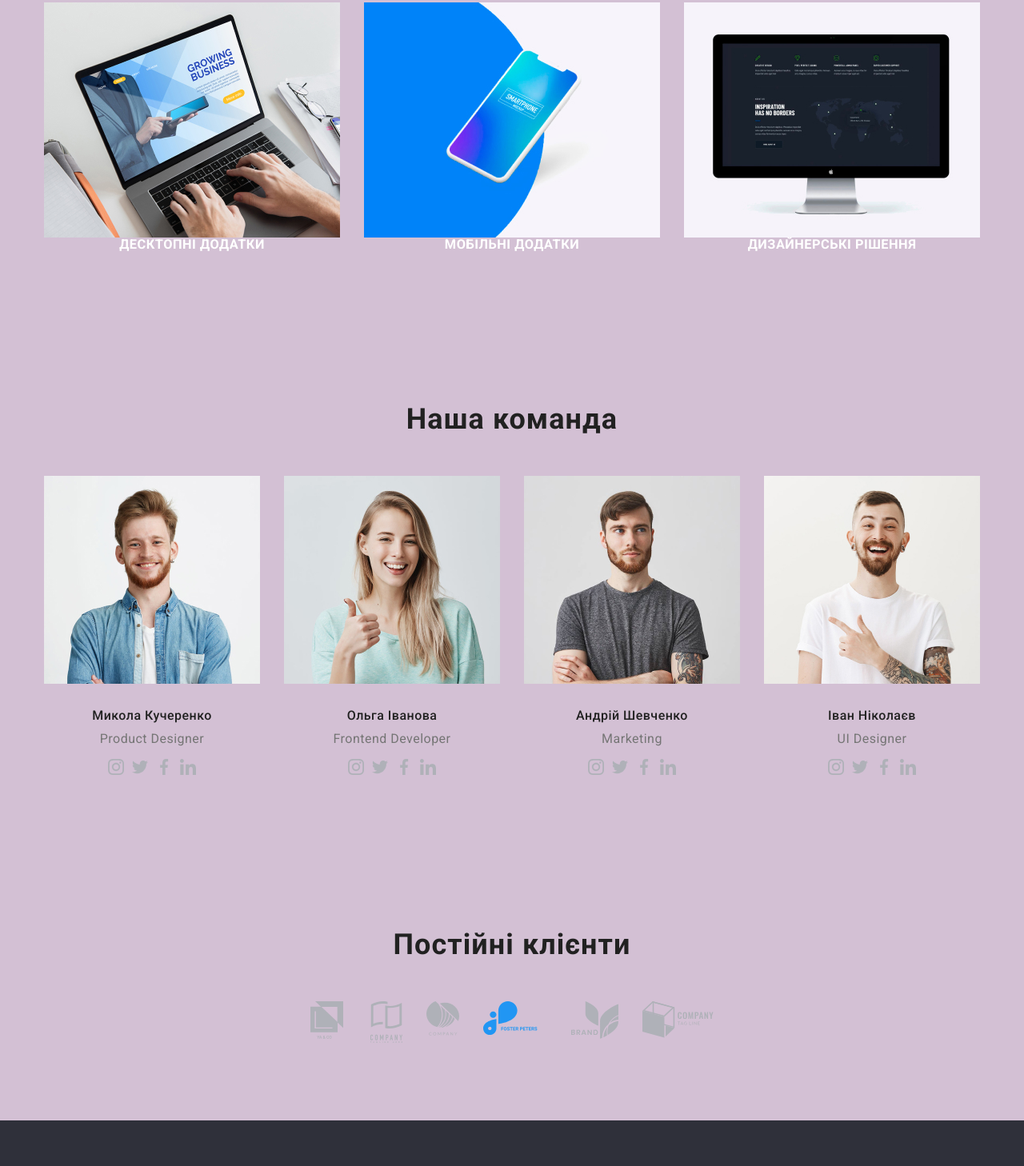
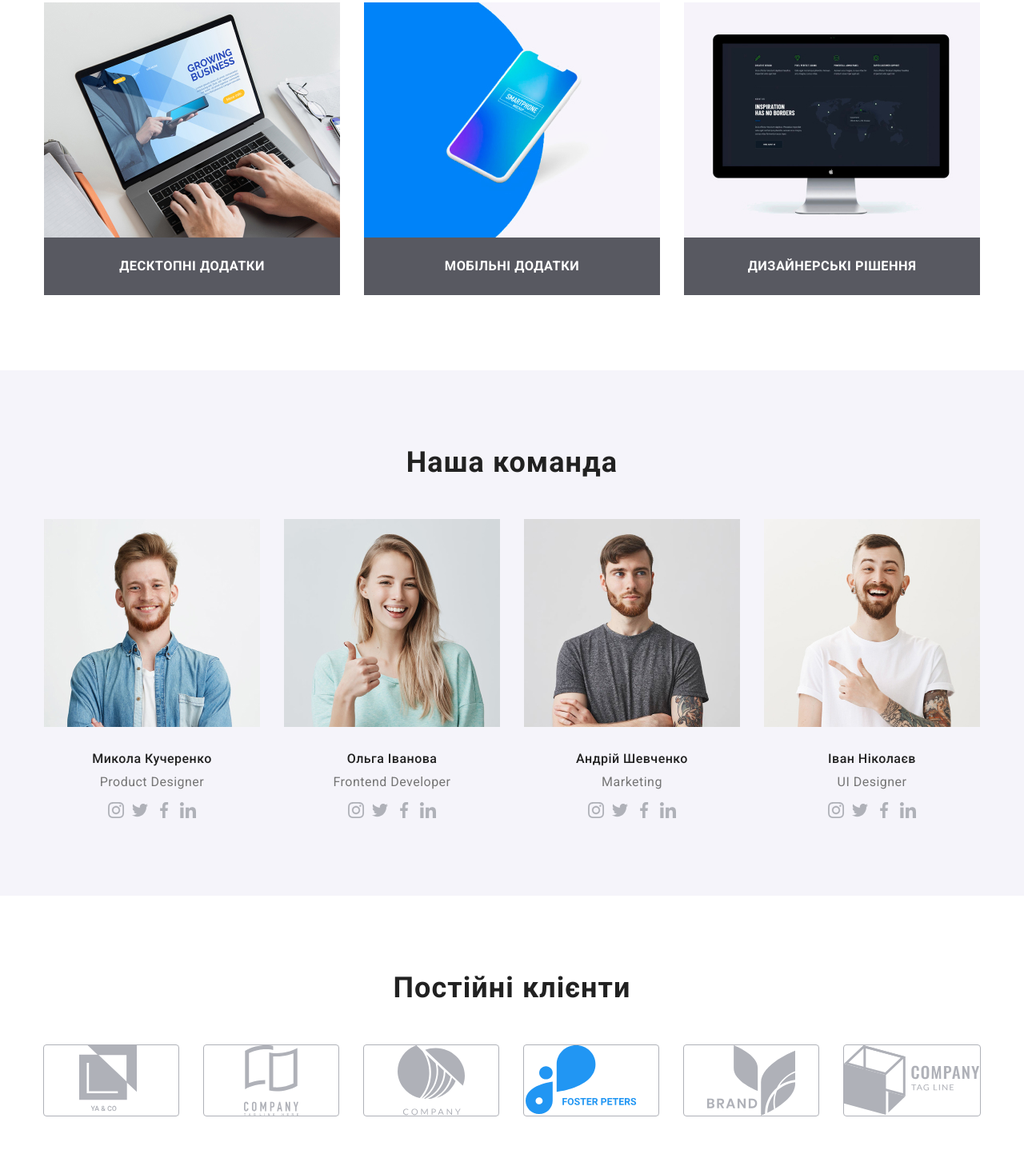
Before and after one commit to irynapalas/goit-markup-hw-04, a plain HTML site: page index.html in a window 1280 px wide. Shown: the part 1255-2713 px from the top of the page at 80% size. Drawn offline with Linux system fonts and the light colour scheme.

Commit message:
Changes due to remarks to HW3: position of main clients logo in section; background-color for whole site
Also added overlay image an gradient for hero-section

```diff
--- a/css/style.css
+++ b/css/style.css
@@ -25,7 +25,7 @@ body {
 	line-height: 1.143;
 	letter-spacing: 0.02em;
 	color: var(--primary-text-color);
-	background: var(--temporary-background-color);
+	/* background: var(--temporary-background-color); */
 }
 
 /* Container */
@@ -144,9 +144,17 @@ body {
 
 /*Section Hero*/
 .hero {
+	max-width: 1600px;
+	height: 600px;
+	margin-left: auto;
+	margin-right: auto;
 	padding-top: 200px;
 	padding-bottom: 200px;
+
+	background-image: linear-gradient(rgba(47, 48, 58, 0.8), rgba(47, 48, 58, 0.8)),
+		url(../images/hiro-section/hiro-img.jpg);
 	text-align: center;
+	/* background-color: var(--temporary-background-color); */
 }
 .hero-title {
 	font-weight: 900;
@@ -234,12 +242,23 @@ body {
 	color: var(--title-text-color);
 	text-align: center;
 }
+.overlay-title {
+	padding-top: 27px;
+	padding-bottom: 27px;
+	background: rgba(47, 48, 58, 0.8);
+}
 
 .content-img {
 	display: block;
 }
 
 /*Section Our team*/
+.our-team {
+	max-width: 1600px;
+	margin-left: auto;
+	margin-right: auto;
+	background-color: #f5f4fa;
+}
 .team-list {
 	display: flex;
 }
@@ -283,9 +302,20 @@ body {
 .clients-list-item:not(:last-child) {
 	margin-right: 30px;
 }
+.client-btn {
+	display: flex;
+	min-width: 170px;
+	height: 90px;
+	border: 1px solid #afb1b8;
+	border-radius: 4px;
+	justify-content: center;
+}
 
 /*Footer Logo Address and contacts*/
 .footer {
+	max-width: 1600px;
+	margin-left: auto;
+	margin-right: auto;
 	background: #2f303a;
 }
 .footer-box {
--- a/index.html
+++ b/index.html
@@ -3,7 +3,7 @@
 	<head>
 		<meta charset="UTF-8" />
 		<meta name="viewport" content="width=device-width, initial-scale=1.0" />
-		<title>Homework3</title>
+		<title>Homework4</title>
 		<link
 			href="https://fonts.googleapis.com/css2?family=Raleway:wght@400;700&family=Roboto:wght@400;500;700&display=swap"
 			rel="stylesheet"
@@ -97,22 +97,28 @@
 					<ul class="list whatwedo-list">
 						<li class="whatwedo-list-item">
 							<img class="content-img" src="./images/our-work/ourwork1.jpg" alt="Opened PC" width="370" />
-							<h3 class="whatwedo-list-item-title">Десктопні додатки</h3>
+							<div class="overlay-title">
+								<h3 class="whatwedo-list-item-title">Десктопні додатки</h3>
+							</div>
 						</li>
 						<li class="whatwedo-list-item">
 							<img class="content-img" src="./images/our-work/ourwork2.jpg" alt="Mobile phone" width="370" />
-							<h3 class="whatwedo-list-item-title">Мобільні додатки</h3>
+							<div class="overlay-title">
+								<h3 class="whatwedo-list-item-title">Мобільні додатки</h3>
+							</div>
 						</li>
 						<li class="whatwedo-list-item">
 							<img class="content-img" src="./images/our-work/ourwork3.jpg" alt="Monitor" width="370" />
-							<h3 class="whatwedo-list-item-title">Дизайнерські рішення</h3>
+							<div class="overlay-title">
+								<h3 class="whatwedo-list-item-title">Дизайнерські рішення</h3>
+							</div>
 						</li>
 					</ul>
 				</div>
 			</section>
 
 			<!--Section Our team-->
-			<section>
+			<section class="our-team">
 				<div class="container section-vertical-padding">
 					<h2 class="section-title">Наша команда</h2>
 					<ul class="list team-list">
@@ -357,22 +363,24 @@
 					<h2 class="section-title">Постійні клієнти</h2>
 					<ul class="list clients-list">
 						<li class="clients-list-item">
-							<a href=""><img src="./images/client-logo/logo1.svg" alt="logo1" /></a>
+							<a class="client-btn" href="">
+								<img class="client-svg" src="./images/client-logo/logo1.svg" alt="logo1" />
+							</a>
 						</li>
 						<li class="clients-list-item">
-							<a href=""><img src="./images/client-logo/logo2.svg" alt="logo2" /></a>
+							<a class="client-btn" href=""><img src="./images/client-logo/logo2.svg" alt="logo2" /></a>
 						</li>
 						<li class="clients-list-item">
-							<a href=""><img src="./images/client-logo/logo3.svg" alt="logo3" /></a>
+							<a class="client-btn" href=""><img src="./images/client-logo/logo3.svg" alt="logo3" /></a>
 						</li>
 						<li class="clients-list-item">
-							<a href=""><img src="./images/client-logo/logo4.svg" alt="logo4" /></a>
+							<a class="client-btn" href=""><img src="./images/client-logo/logo4.svg" alt="logo4" /></a>
 						</li>
 						<li class="clients-list-item">
-							<a href=""><img src="./images/client-logo/logo5.svg" alt="logo5" /></a>
+							<a class="client-btn" href=""><img src="./images/client-logo/logo5.svg" alt="logo5" /></a>
 						</li>
 						<li class="clients-list-item">
-							<a href=""><img src="./images/client-logo/logo6.svg" alt="logo6" /></a>
+							<a class="client-btn" href=""><img src="./images/client-logo/logo6.svg" alt="logo6" /></a>
 						</li>
 					</ul>
 				</div>
```
Also changed, not shown: images/hiro-section/hiro-img.jpg (added).
